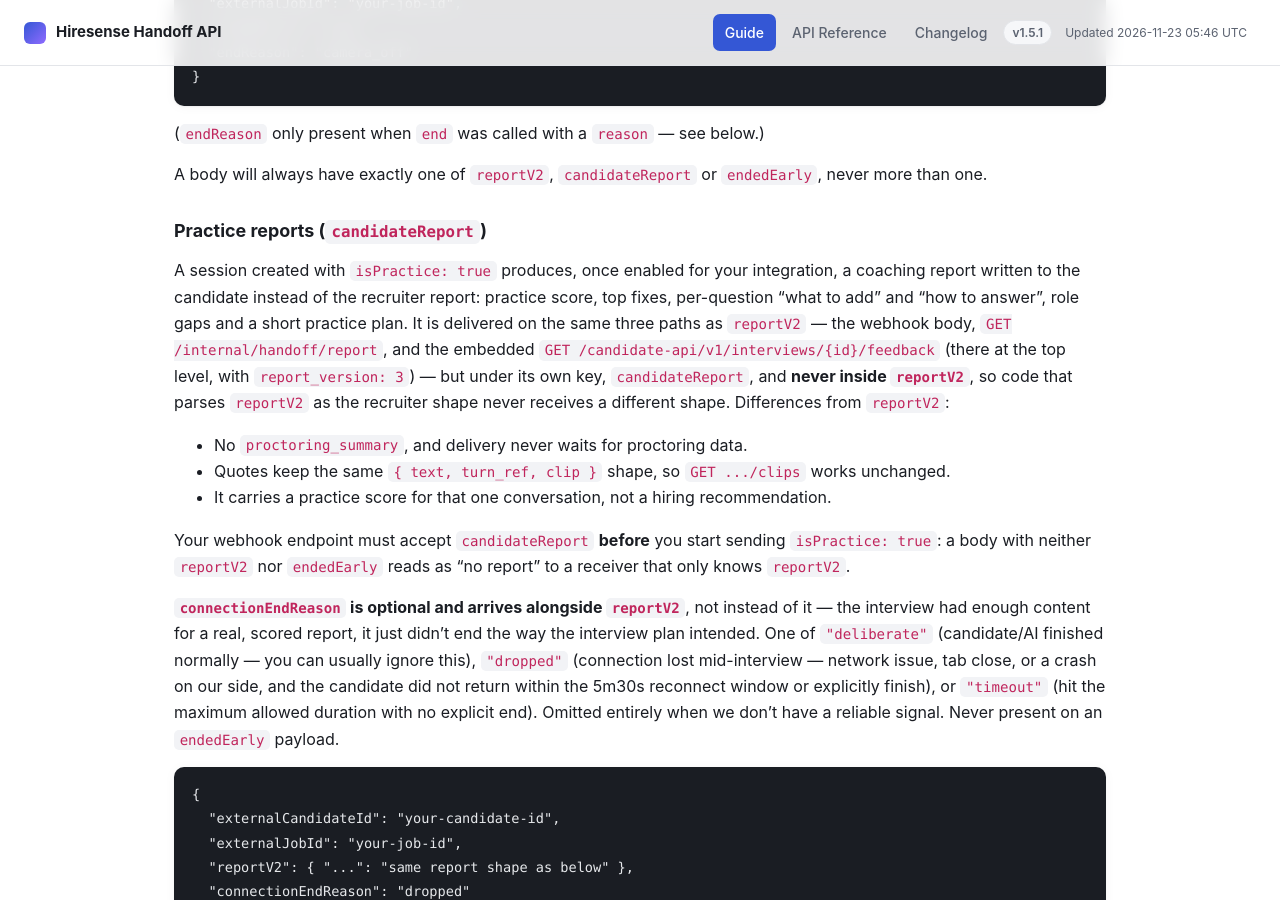
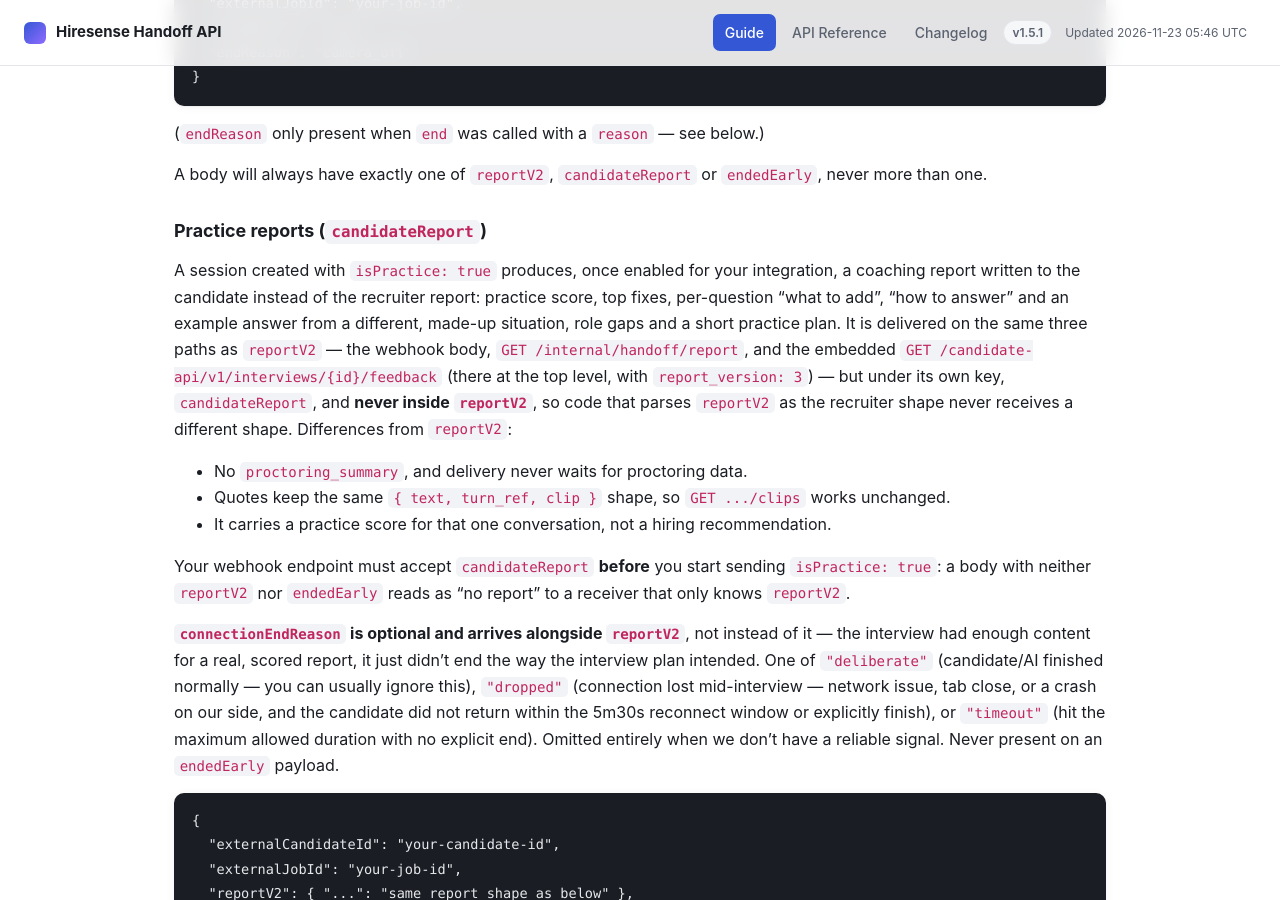
Before and after one commit to DC-Forte/mobius-api-docs, a Jekyll site: the page built from guide.md, in a window 1280 px wide and 900 px high, scrolled down 13353 px. Built offline with Jekyll 4.4.1, drawn with Linux system fonts in a browser that asks for light colours.

Commit message:
docs: candidateReport per-question example answer

```diff
--- a/guide.md
+++ b/guide.md
@@ -566,7 +566,7 @@ more than one.
 
 A session created with `isPractice: true` produces, once enabled for your integration, a
 coaching report written to the candidate instead of the recruiter report: practice score,
-top fixes, per-question "what to add" and "how to answer", role gaps and a short practice plan.
+top fixes, per-question "what to add", "how to answer" and an example answer from a different, made-up situation, role gaps and a short practice plan.
 It is delivered on the same three paths as `reportV2` — the webhook body, `GET
 /internal/handoff/report`, and the embedded `GET /candidate-api/v1/interviews/{id}/feedback`
 (there at the top level, with `report_version: 3`) — but under its own key, `candidateReport`,
--- a/openapi/mobius-handoff-v1.yaml
+++ b/openapi/mobius-handoff-v1.yaml
@@ -1141,7 +1141,8 @@ components:
             your integration. A candidate-facing coaching report: `verdict`
             (practice score, band, headline), `top_fixes`, `did_well`,
             `dimensions`, `per_question` (each with what was covered and
-            missed, what to add, how to answer, an answer outline),
+            missed, what to add, how to answer, an answer outline, and a short
+            example answer from a different, made-up situation),
             `communication`, `role_gaps`, `practice_plan`. Quotes use the same
             `{text, turn_ref, clip}` shape as `reportV2`. Never delivered
             inside `reportV2`. Carries no `proctoring_summary` and is not held
```
